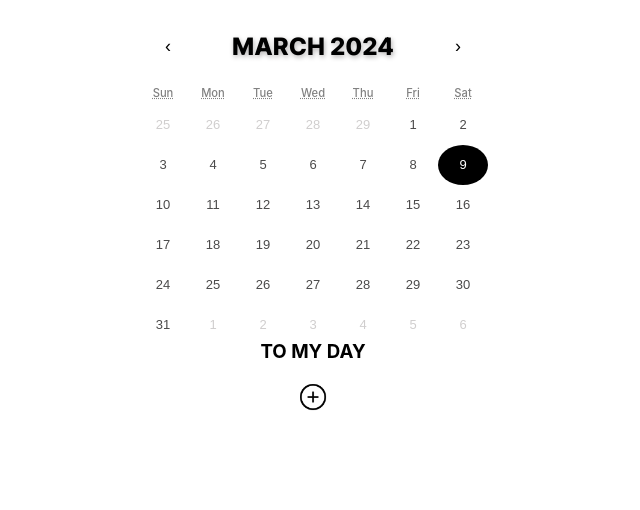
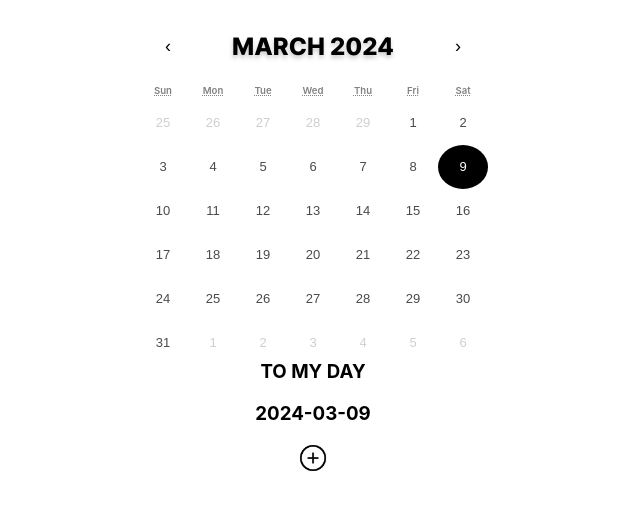
Before and after one commit to To-My-Diary/To-My-Diary_Front, a React (Create React App) app: page /main in a window 1280 px wide. Shown: the top 510 px of the page, without its empty margins (327-967 px from the left). Built offline with nearby package versions, Linux system fonts and the light colour scheme.

Commit message:
feat: 캘린더 클릭 날짜 공유 및 투두리스트 파일과 테스트

```diff
--- a/src/components/scheduleSpace/ScheduleSpace.css
+++ b/src/components/scheduleSpace/ScheduleSpace.css
@@ -50,7 +50,7 @@
     font-family: 'Inter-B';
     font-size: 24px;
     font-weight: 600;
-    text-shadow: 1px 2px 5px #b2b0b0;
+    text-shadow: -0.5px 2.5px 4px #c0bdbdcf;
     color: black;
     text-transform: uppercase;
   }
@@ -80,8 +80,8 @@
 
   .react-calendar__month-view__weekdays__weekday { /* 요일 (Mon/Tue-) 폰트 */
     padding: 0.5em;
-    font-weight: 500;
-    font-size: 0.7em;
+    font-weight: 600;
+    font-size: 0.6em;
     color: #818181;
   }
 
@@ -104,7 +104,7 @@
   .react-calendar__year-view .react-calendar__tile,
   .react-calendar__decade-view .react-calendar__tile,
   .react-calendar__century-view .react-calendar__tile {
-    padding: 1.8em 0.5em;
+    padding: 1.6em 0.5em;
     text-transform: uppercase;
   }
 
@@ -113,7 +113,7 @@
     padding: 10px 6.6667px;
     background: none;
     text-align: center;
-    line-height: 20px; /* 캘린더 날짜들 간 위아래 간격 */
+    line-height: 24px; /* 캘린더 날짜들 간 위아래 간격 */
     color: #4b4a4a;
     font-weight: 400;
     font-size: 13px;
@@ -128,14 +128,15 @@
   }
 
   .react-calendar__tile:enabled:hover,
-  .react-calendar__tile:enabled:focus { /* 모든 날짜(Month 포함) 커서 갖다 댔을 때 / 클릭했을 때 */
-    display: flex;
-    align-items: center;
-    justify-content: center;
-    background-color: #e6e6e6;
-    border-radius: 50%;
-    width: 20px;
-    height: 50%; /* 숫자텍스트랑 백그라운드(원)이랑 같이 묶여있음 */
+  .react-calendar__tile:enabled:focus { /*  모든 날짜(Month 포함) 커서 갖다 댔을 때 / 클릭했을 때 */
+      display: flex;
+      align-items: center;
+      justify-content: center;
+      background-color: #e6e6e6;
+      border-radius: 50%;
+      width: 50%;
+      height: 50%;
+      /* 숫자텍스트랑 백그라운드(원)이랑 같이 묶여있음 */
   }
 
   .react-calendar__tile--now:defined{ /* 오늘 날짜 표시 */
@@ -145,9 +146,8 @@
     color: white;
     background: #000000;
     border-radius: 50%;
-    width: 20px; /* width 값에 따라 모양이 바뀌지 않음 */
+    width: 50%; /* width 값에 따라 모양이 바뀌지 않음 */
     height: 50%;
-    background-size: 50%;
   }
 
   .react-calendar__tile--now:enabled:hover, /* 오늘 날짜에 커서 갖다 댔을 때 / 클릭했을 때 */
@@ -166,14 +166,13 @@
 
   .react-calendar__tile--active {
     background: #3d3d3d;
-    color: white;
   }
 
   .react-calendar__tile--active:enabled:hover { /* 날짜 타일에 커서 올려놓을 경우 */
 
   }
   .react-calendar__tile--active:enabled:focus { /* 날짜 클릭시 해당 날짜 타일색 변경 */
-    background: white;
+    background: transparent;
     color: #4b4a4a;
   }
 
--- a/src/components/scheduleSpace/ScheduleSpace.js
+++ b/src/components/scheduleSpace/ScheduleSpace.js
@@ -3,20 +3,26 @@ import './ScheduleSpace.css';
 import { useState } from 'react';
 import moment from 'moment';
 import Calendar from 'react-calendar';
-// import 'react-calendar/dist/Calendar.css'
+import { useDispatch, useSelector } from 'react-redux';
+import { changeDate } from '../workSpace/workSpaceSlice';
 
 
 function ScheduleSpace() {
-    const [date, setDate] = useState(new Date());
-    const [mark, setMark] = useState([])
+    const [date, setDate] = useState(moment().format('YYYY-MM-DD'));
+    const [mark, setMark] = useState([]);
     // mark : dot 표시할 날짜 배열 ( setMark : mark 날짜 배열 접근 메서드 )
+    const dispatch = useDispatch();
+    const clickDate = ((value) => {
+      return `${value.getFullYear()}-${value.getMonth() + 1}-${value.getDate()}`;
+      // getMonth() : 0 ~ 11 숫자로 표현
+    });
 return (
     <div className='app'>
       <br />
       <div className='calendar-container'>
       <Calendar
   onChange={setDate} // useState로 포커스 변경 시 현재 날짜 받아오기
-  formatDay={(locale, date) => moment(date).format('D')} // 날'일' 제외하고 숫자만 보이도록 설정
+  formatDay={(locale, date) => moment(date).format('D')}
   formatMonth={(locale, date) => moment(date).format('MMM')}
   minDetail='year'
   next2Label={null}
@@ -24,7 +30,12 @@ return (
   value={date}
   locale="en-EN"
   calendarType='gregory'
-  onClickDay={(value, event) => alert('Clicked day: ', value)}
+  onClickDay={(value, event) => {
+    value = clickDate(value)
+    setDate(value)
+    dispatch(changeDate(value));
+    alert(`Clicked day : ${value}`)
+  }}
   navigationLabel={null}
   showNeighboringMonth={true} //  이전, 이후 달의 날짜 보이도록 설정
   className="mx-auto w-full text-sm border-b"
@@ -44,7 +55,7 @@ return (
     )
   }}
 />
-      <br />
+      <br /><br />
       </div>
     </div>
   );
--- a/src/components/workSpace/ToDoList.js
+++ b/src/components/workSpace/ToDoList.js
@@ -6,6 +6,7 @@ function ToDoList()
 {
     const dispatch = useDispatch();
     const edit = useSelector((state)=>(state.workSpace.edit));
+    const date = useSelector((state)=>(state.workSpace.date));
 
     let contents = <img src={plusLogo} alt="플러스 2 1" width="30" onClick={()=>{
         if(!edit){
@@ -30,6 +31,7 @@ function ToDoList()
     return(
         <div style={{height:"75%"}}>
             <h3 className="workSpaceTitle">TO MY DAY</h3>
+            <h3> {date} </h3>
             {contents}
         </div>
     )
--- a/src/components/workSpace/workSpaceSlice.js
+++ b/src/components/workSpace/workSpaceSlice.js
@@ -1,9 +1,11 @@
 import { createSlice } from "@reduxjs/toolkit";
+import moment from "moment";
 
 // 작업 공간 초기화 정보
 const initialState = {
     mode: "ToDoList",
-    edit: false
+    edit: false,
+    date: moment().format('YYYY-MM-DD')
   }
 
 const workSpaceSlice = createSlice({
@@ -25,10 +27,14 @@ const workSpaceSlice = createSlice({
         },
         changeEdit:(state, action)=>{
             state.edit = !state.edit;
+        },
+        changeDate:(state, action)=>{
+            state.date = action.payload;
+            // dispatch 시 전달된 데이터 : action.payload 통해 가져올 수 있음 !
         }
 
     }
 })
 
 export default workSpaceSlice;
-export const { changeMode, changeEdit } = workSpaceSlice.actions;
+export const { changeMode, changeEdit, changeDate } = workSpaceSlice.actions;
```
